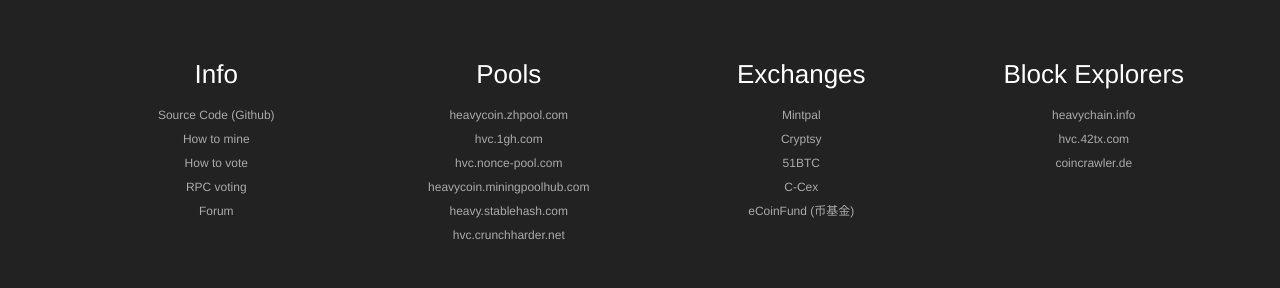
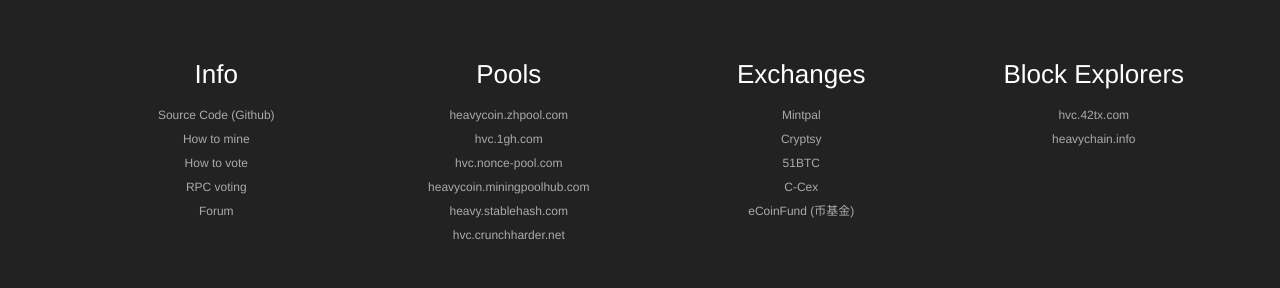
Before and after one commit to heavycoin/heavycoin.github.io, a Jekyll site: the page built from index.html, in a window 1280 px wide and 900 px high, scrolled down 794 px. Shown: the part 469-757 px from the top of the window. Built offline with Jekyll 4.4.1, drawn with Linux system fonts in a browser that asks for light colours; Markdown is read by kramdown in place of the engine named in the settings.

Commit message:
More updates

```diff
--- a/_includes/footer.html
+++ b/_includes/footer.html
@@ -34,9 +34,8 @@
              <div class="col-md-3">
               <h2>Block Explorers</h2>
                 <ul>
+                  <li><a href="http://hvc.42tx.com" target="_blank">hvc.42tx.com</a></li>
                   <li><a href="http://heavychain.info" target="_blank">heavychain.info</a></li>
-                  <li><a href="http://hvc.42tx.com" target="_blank">hvc.42tx.com</a></li>
-                  <li><a href="http://www.coincrawler.de/hvc" target="_blank">coincrawler.de</a></li>
                 </ul>
              </div>
         </div>
```
